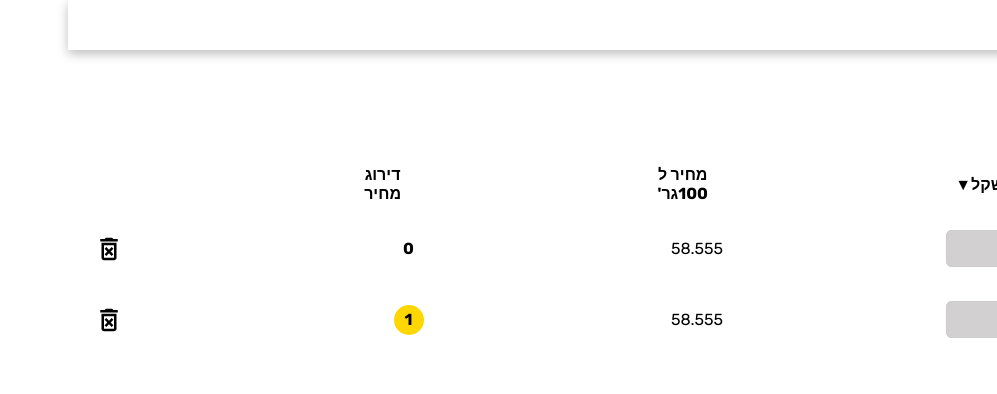
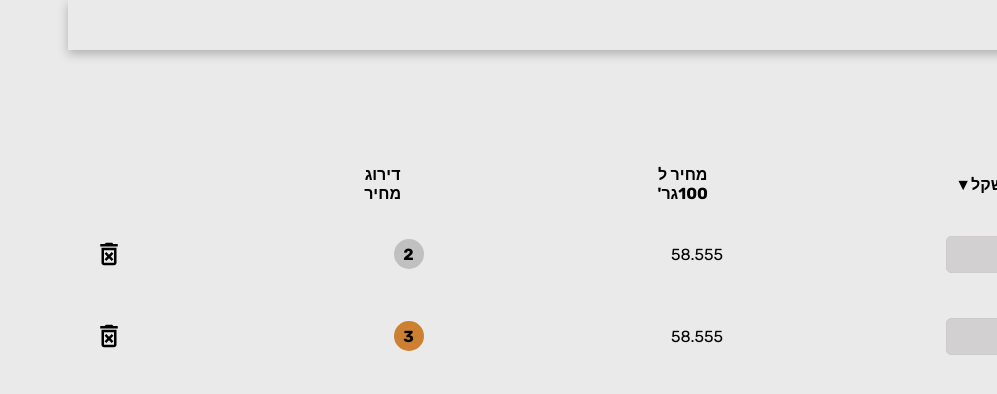
Before and after one commit to ArielBarkan/Calculator, a React (Vite) app: page / in a window 1280 px wide. Shown: the top 394 px of the page, without its empty margins (283-1280 px from the left). Built offline with nearby package versions, Linux system fonts and the light colour scheme.

Commit message:
fade in rank ready

```diff
--- a/public/locales/es/common.json
+++ b/public/locales/es/common.json
@@ -42,7 +42,7 @@
         "price": "Precio",
         "quantity": "Cuantidad",
         "rank": "Clasificación",
-        "unifiedPrice": "Precio por"
+        "unifiedPrice": "Precio x"
       },
       "measurement": {
         "liquid": {
--- /dev/null
+++ b/src/components/animatedComps/fadeInText/fadeInText.tsx
@@ -0,0 +1,20 @@
+import { motion } from "framer-motion";
+
+type FadeInTextProps = {
+    children: React.ReactNode;
+    isVisible: boolean;
+};
+
+const FadeInText: React.FC<FadeInTextProps> = ({ children, isVisible }) => {
+    return (
+        <motion.p
+            initial={{ opacity: .1 }}
+            animate={{ opacity: isVisible ? 1 : 0 }}
+            transition={{ duration: 0.5, ease: "easeInOut" }}
+        >
+            {children}
+        </motion.p>
+    );
+};
+
+export { FadeInText };
--- /dev/null
+++ b/src/components/animatedComps/fadeInText/index.ts
@@ -0,0 +1 @@
+export { FadeInText } from "./fadeInText";
--- /dev/null
+++ b/src/components/animatedComps/index.ts
@@ -0,0 +1,2 @@
+export { FadeOutMotion } from "./fadeOutMotion";
+export { FadeInText } from "./fadeInText";
--- a/src/components/productRow/productRow.tsx
+++ b/src/components/productRow/productRow.tsx
@@ -2,7 +2,7 @@ import { ProductRowContainer } from "./productRowWrappers";
 import { NumericInput } from "../numberInput";
 import { IconDelete } from "../../styles";
 import { UnstyledButton } from "../buttonUnstyled";
-import { FadeOutMotion } from "../fadeOutMotion";
+import { FadeOutMotion } from "../animatedComps";
 import { RankDisplay } from "../rankDisplay";
 import { useState } from "react";
 
@@ -19,7 +19,7 @@ export type ProductRowProps = {
 };
 
 const ProductRow = (props: ProductRowProps) => {
-
+    // eslint-disable-next-line @typescript-eslint/no-unused-vars
     const { listOrder, productCount, id, deleteFunction, rank } = props;
     const [selected, setSelected] = useState<boolean>(false);
 
--- a/src/components/rankDisplay/rankDisplay.tsx
+++ b/src/components/rankDisplay/rankDisplay.tsx
@@ -1,4 +1,8 @@
+import { useEffect, useState } from "react";
+import { useTheme } from "styled-components";
+
 import { RankWrapper, Rank } from "./rankDisplayWrappers";
+import { FadeInText } from "../animatedComps";
 
 
 export type RankDisplayProps = {
@@ -7,25 +11,37 @@ export type RankDisplayProps = {
 }
 const RankDisplay = (props: RankDisplayProps) => {
     const { rank, dimension } = props;
+    const [isVisible, setIsVisible] = useState(false);
+
+    const theme = useTheme();
     let color: string;
     switch (rank) {
         case 1:
-            color = "#FFD700";
+            color = theme.rank.goldMedal.bgColor;
             break;
         case 2:
-            color = "#C0C0C0";
+            color = theme.rank.silverMedal.bgColor;
             break;
         case 3:
-            color = "#CD7F32";
+            color = theme.rank.bronzeMedal.bgColor;
             break;
         default:
             color = "transparent";
     }
+    useEffect(() => {
+        setIsVisible(false);
+        setTimeout(() => {
+            setIsVisible(true);
+        }, 500);
+
+    }, [rank]);
 
     return (
-        <RankWrapper {...{ color }} $dimension={dimension}>
-            <Rank>{rank}</Rank>
-        </RankWrapper>
+        <FadeInText isVisible={isVisible}>
+            <RankWrapper {...{ color }} $dimension={dimension}>
+                <Rank>{rank}</Rank>
+            </RankWrapper>
+        </FadeInText>
     );
 };
 
--- a/src/styles/theme.ts
+++ b/src/styles/theme.ts
@@ -1,32 +1,50 @@
+const commonColors = {
+    rank: {
+        goldMedal: {
+            bgColor: "#FFD700"
+        },
+        silverMedal: {
+            bgColor: "#C0C0C0"
+        },
+        bronzeMedal: {
+            bgColor: "#CD7F32"
+        }
+    }
+
+};
+
 const lightTheme = {
+    ...commonColors,
     generic: {
         foreground: "#000000",
         background: "#FFFFFF"
     },
     body: {
-        bgColor: "#FFFFFF",
+        bgColor: "#EAEAEA",
         fontColor: "#000000"
     },
     buttons: {
         primary: {
-            backgroundColor: "#ffffff",
-            color: "#000000"
+            backgroundColor: "#384cae",
+            color: "#e3b863"
         }
     },
     icons: {
         iconDefaultColor: "#000000"
     },
     SelectableElement: {
-        selectedBorder: "#FFFFFF",
-        selectedBackground: "#797676",
-        activeBackground: "#888888"
+        selectedBorder: "#000000",
+        selectedBackground: "#E0E0E0",
+        activeBackground: "#D0D0D0"
     },
     BoxElement: {
-        shadowColor: "#bebebe"
+        shadowColor: "#B0B0B0"
     }
 } as const;
 
+
 const darkTheme = {
+    ...commonColors,
     generic: {
         foreground: "#FFFFFF",
         background: "#000000"
--- a/src/utils/index.ts
+++ b/src/utils/index.ts
@@ -1,2 +1,3 @@
 export { convertCurrenciesToSelect, convertLanguagesToSelect } from "./selectUtils";
 export { getSelectedLanguageByLocale } from "./languageUtils";
+export { getRandomNumber } from "./numbers.utils";
--- /dev/null
+++ b/src/utils/numbers.utils.ts
@@ -0,0 +1,5 @@
+const getRandomNumber = (min: number = 1, max: number = 100) => {
+    return Math.floor(Math.random() * (max - min + 1) + min);
+};
+
+export { getRandomNumber };
--- a/src/views/pages/calculator/CalculatorPage.tsx
+++ b/src/views/pages/calculator/CalculatorPage.tsx
@@ -6,6 +6,7 @@ import { ProductRow, ProductRowsHeader } from "../../../components/productRow";
 
 import { ProductListType } from "../../../types";
 import { CustomButton } from "../../../components";
+import { getRandomNumber } from "../../../utils";
 
 
 const CalculatorPage = () => {
@@ -39,7 +40,7 @@ const CalculatorPage = () => {
                     {productsList.map((product: ProductListType, index: number) => (
                         <ProductRow key={product.id} listOrder={index} id={product.id}
                                     deleteFunction={handleRemoveProduct} productCount={productsList.length}
-                                    rank={index} />
+                                    rank={getRandomNumber(1, 5)} />
                     ))}
                 </AnimatePresence>
             </div>
```
Also changed, not shown: src/components/animatedComps/fadeOutMotion/fadeOutMotion.tsx (renamed from src/components/fadeOutMotion/fadeOutMotion.tsx), src/components/animatedComps/fadeOutMotion/index.ts (renamed from src/components/fadeOutMotion/index.ts).
